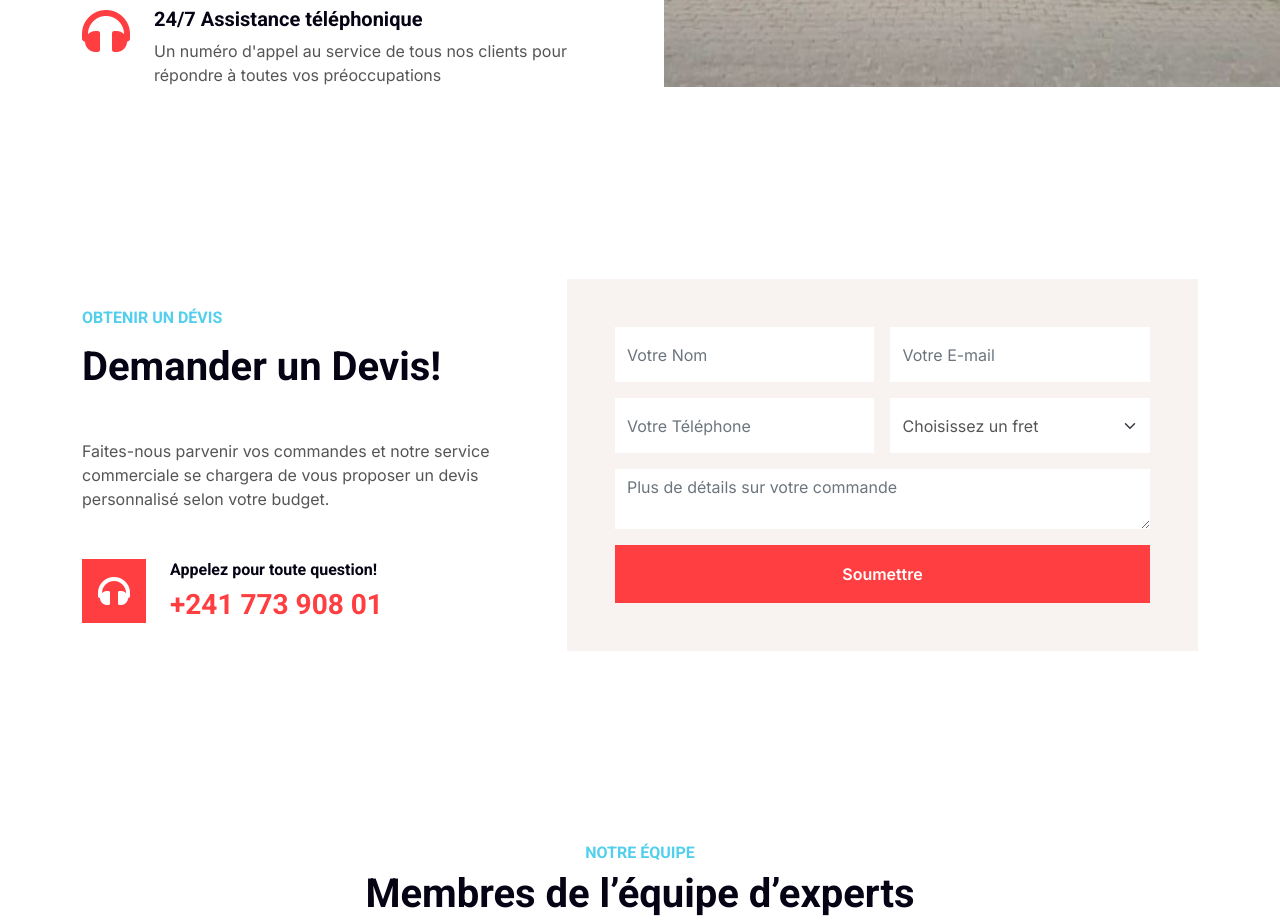
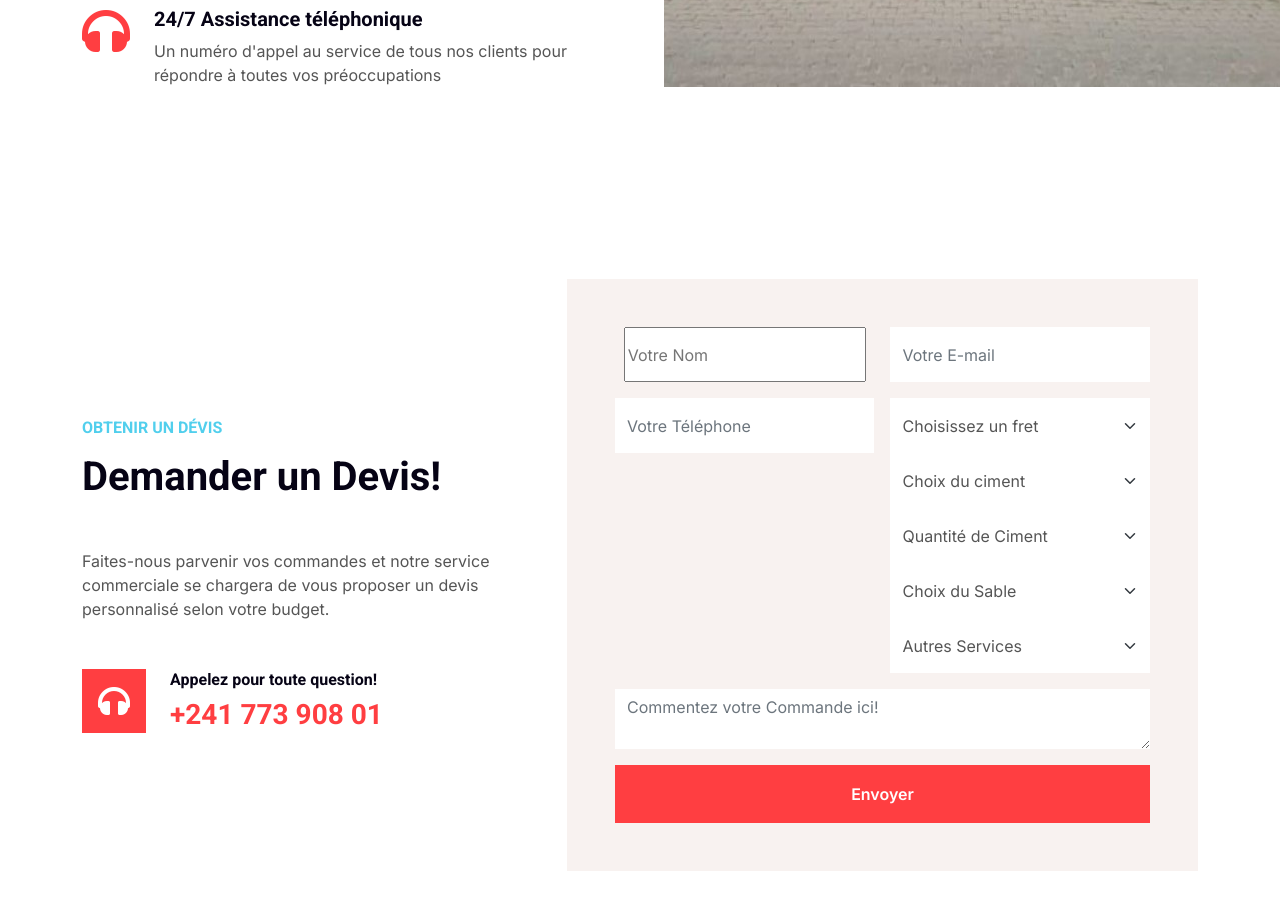
Before and after one commit to Lionel-Johnson/bikere, a plain HTML site: page index.html in a window 1280 px wide. Shown: the part 4855-5776 px from the top of the page. Drawn offline with nearby package versions, Linux system fonts and the light colour scheme.

Commit message:
modification des options des commandes clients

```diff
--- a/index.html
+++ b/index.html
@@ -419,34 +419,60 @@
             </div>
             <div class="col-lg-7">
                 <div class="bg-light text-center p-5 wow fadeIn" data-wow-delay="0.5s">
-                        <form>
+                    <form  action="https://formspree.io/f/mldrrzqn"
+                    method="POST">
                         <div class="row g-3">
                             <div class="col-12 col-sm-6">
-                                    <input type="text" class="form-control border-0" placeholder="Votre Nom" style="height: 55px;">
+                                <input type="text"  name="Nom du client" form-control border-0" placeholder="Votre Nom" style="height: 55px;">
                             </div>
                             <div class="col-12 col-sm-6">
-                                    <input type="email" class="form-control border-0" placeholder="Votre E-mail" style="height: 55px;">
+                                <input type="email" name="Mail du client"class="form-control border-0" placeholder="Votre E-mail" style="height: 55px;">
                             </div>
                             <div class="col-12 col-sm-6">
-                                    <input type="text" class="form-control border-0" placeholder="Votre Téléphone" style="height: 55px;">
+                                <input type="text" name="Téléphone du client" class="form-control border-0" placeholder="Votre Téléphone" style="height: 55px;">
                             </div>
                             <div class="col-12 col-sm-6">
-                                    <select class="form-select border-0" style="height: 55px;">
+                                <select class="form-select border-0" name="Choix du Fret" style="height: 55px;">
                                     <option selected>Choisissez un fret</option>
                                         <option value="1">Sable</option>
                                         <option value="2">Gravier</option>
                                         <option value="3">Ciment</option>
+                                        <option value="3">Féraille</option>
+                                        <option value="3">Logistique et Transport</option>
+                                        <option value="7">Produits concassés</option>
+                                </select>
+                                <select class="form-select border-0" name="Choix du Ciment" style="height: 55px;">
+                                        <option selected>Choix du ciment</option>
+                                        <option value="4">CEM II B-LL/42.5N</option>
+                                        <option value="4">CEM II B-LL/32.5N</option>
+                                </select>
+                                <select class="form-select border-0" name="Quantité de Ciment" style="height: 55px;">
+                                        <option selected>Quantité de Ciment</option>
+                                        <option value="4">1-5 Tonnes</option>
+                                                <option value="4">5-10 Tonnes</option>
+                                                <option value="4">1-15 Tonnes</option>
+                                                <option value="4">15-20 Tonnes</option>
+                                                <option value="4">20-25Tonnes</option>
+                                                <option value="4">Autre Tonnes</option>
+                                </select>
+                                <select class="form-select border-0" name="Choix du Sable" style="height: 55px;">
+                                        <option selected>Choix du Sable</option>
+                                        <option value="4">Sable de Fleuve</option>
+                                                <option value="4">Sable Marin</option>
+                                                <option value="4">Remblais</option>
+                                </select>
+                                <select class="form-select border-0" name="Autres Services" style="height: 55px;">
+                                        <option selected>Autres Services</option>
                                         <option value="4">Transport</option>
                                         <option value="5">Negoces</option>
                                         <option value="6">Entrepot</option>
-                                        <option value="7">Produits concassés</option>
                                 </select>
                             </div>
                             <div class="col-12">
-                                    <textarea class="form-control border-0" placeholder="Plus de détails sur votre commande"></textarea>
+                                <textarea class="form-control border-0"name="Commentaire du client" placeholder="Commentez votre Commande ici!"></textarea>
                             </div>
                             <div class="col-12">
-                                    <button class="btn btn-primary w-100 py-3" type="submit">Soumettre</button>
+                                <button class="btn btn-primary w-100 py-3" type="submit">Envoyer</button>
                             </div>
                         </div>
                     </form>
@@ -456,6 +482,8 @@
     </div>
 </div>
 <!-- Quote End -->
+
+<!-- Footer Start -->
 
 
  <!-- Team Start -->
```
Also changed, not shown: quote.html (+25 -11 lines). Lines whose indentation alone changed are shown as unchanged.
